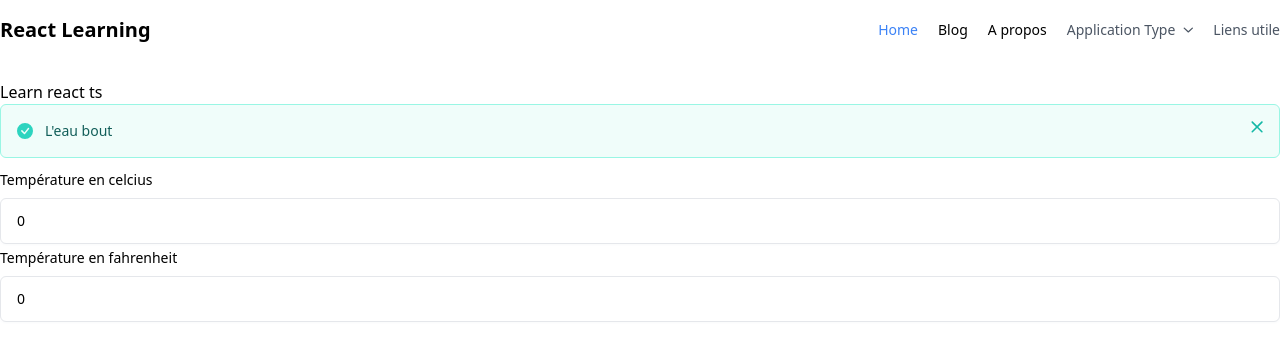
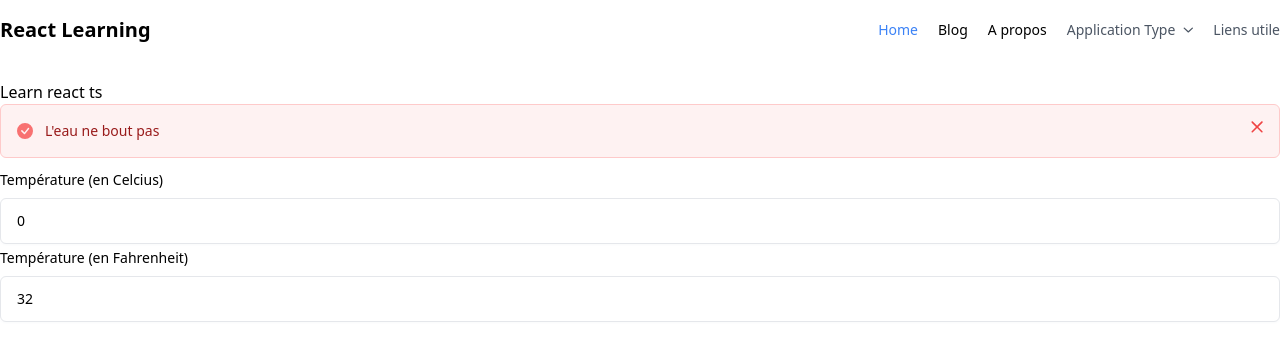
Before and after one commit to NdekoCode/react-discovery, a React (Vite) app: page /temperature in a window 1280 px wide. Shown: the top 360 px of the page. Built offline with nearby package versions, Linux system fonts and the light colour scheme.

Commit message:
feature: temperature converter

```diff
--- a/src/pages/TempCalculator.tsx
+++ b/src/pages/TempCalculator.tsx
@@ -1,13 +1,35 @@
-import { FunctionComponent, useState } from "react";
+import { ChangeEvent, FunctionComponent, useState } from "react";
+import TempState from "../components/TempState";
+import { tempConverter } from "../utils/constants";
+import { ScaleType } from "../utils/types";
 import TempInput from "./TempInput";
 
 const TempCalculator: FunctionComponent = () => {
-  const [temp, setTemp] = useState<number>(0);
+  const [state, setState] = useState<{ temp: number; scale: ScaleType }>({
+    temp: 0,
+    scale: "c",
+  });
+  const { temp, scale } = state;
+  // Si l'echelle est en celcius alors renvois moi juste la température sinon convertis la temperature de fahrenheit en celcius
+  const celcius = scale === "c" ? temp : tempConverter(temp, "c");
+  //   Si l'echelle est en farhenheit alors renvois moi juste la temperature sinon convertis la temperature de celcius en fahrenheit
+  const fahrenheit = scale === "f" ? temp : tempConverter(temp, "f");
+  const handleTempChange = (
+    e: ChangeEvent<HTMLInputElement>,
+    scale: ScaleType
+  ) => {
+    const value = +e.target.value;
+    console.log(value, scale);
+    setState((state) => ({ ...state, scale, temp: value }));
+  };
   return (
-    <form className="my-3">
-      <TempInput name="celcius" />
-      <TempInput name="fahrenheit" />
-    </form>
+    <>
+      <TempState celcius={temp} />
+      <form className="my-3">
+        <TempInput scale="c" onChange={handleTempChange} temp={celcius} />
+        <TempInput scale="f" onChange={handleTempChange} temp={fahrenheit} />
+      </form>
+    </>
   );
 };
 export default TempCalculator;
--- a/src/pages/TempInput.tsx
+++ b/src/pages/TempInput.tsx
@@ -1,30 +1,35 @@
-import { ChangeEvent, FunctionComponent, useState } from "react";
+import { ChangeEvent, FunctionComponent } from "react";
+import { scaleName } from "../utils/constants";
+import { ScaleType } from "../utils/types";
 type InputTempProsp = {
   name?: string;
+  scale: ScaleType;
+  onChange: (e: ChangeEvent<HTMLInputElement>, scale: ScaleType) => void;
+  temp: number;
 };
-const TempInput: FunctionComponent<InputTempProsp> = ({ name = "celcius" }) => {
-  const [temp, setTemp] = useState<number>(0);
-  const handleTempChange = (e: ChangeEvent<HTMLInputElement>) => {
-    const value = e.target.value;
-    console.log(value);
-    setTemp(+value);
-  };
+const TempInput: FunctionComponent<InputTempProsp> = ({
+  scale,
+  temp,
+  onChange,
+}) => {
+  const name = scaleName[scale].toLowerCase();
+  const scaleValue = scaleName[scale];
   return (
     <div className="mb-1">
       <label
-        htmlFor={`input-label-${name}"`}
+        htmlFor={`input-label-${name}`}
         className="block mb-2 text-sm font-medium "
       >
-        Température en {name}
+        Température (en {scaleValue})
       </label>
       <input
         type="number"
         id={`input-label-${name}`}
         className="block w-full px-4 py-3 text-sm border border-gray-200 rounded-md shadow outline-none shadow-gray-50 focus:border-blue-500 focus:ring-blue-500 "
-        placeholder={`Entrer la température en ${name}`}
+        placeholder={`Entrer la température en ${scaleValue}`}
         name={`${name}Temp`}
         value={temp}
-        onChange={handleTempChange}
+        onChange={(e) => onChange(e, scale)}
       />
     </div>
   );
--- a/src/pages/TemperatureConverter.tsx
+++ b/src/pages/TemperatureConverter.tsx
@@ -1,11 +1,9 @@
 import { FunctionComponent } from "react";
-import TempState from "../components/TempState";
 import TempCalculator from "./TempCalculator";
 
 const TemperatureConverter: FunctionComponent = () => {
   return (
     <div>
-      <TempState celcius={100} />
       <TempCalculator />
     </div>
   );
--- /dev/null
+++ b/src/utils/constants.ts
@@ -0,0 +1,13 @@
+export const scaleName: { c: string; f: string } = {
+  c: "Celcius",
+  f: "Fahrenheit",
+};
+
+export const tempConverter = (temp: number, scale: string) => {
+  // Convert celcius to fahrenheit
+  if (scale === "f") {
+    return (temp * 9) / 5 + 32;
+  }
+  //   Convertir farhenheit en Celcius
+  return ((temp - 32) * 5) / 9;
+};
--- a/src/utils/types.ts
+++ b/src/utils/types.ts
@@ -4,3 +4,5 @@ export type AlertProps = {
   title: string;
   message: string;
 };
+
+export type ScaleType = "c" | "f";
```
